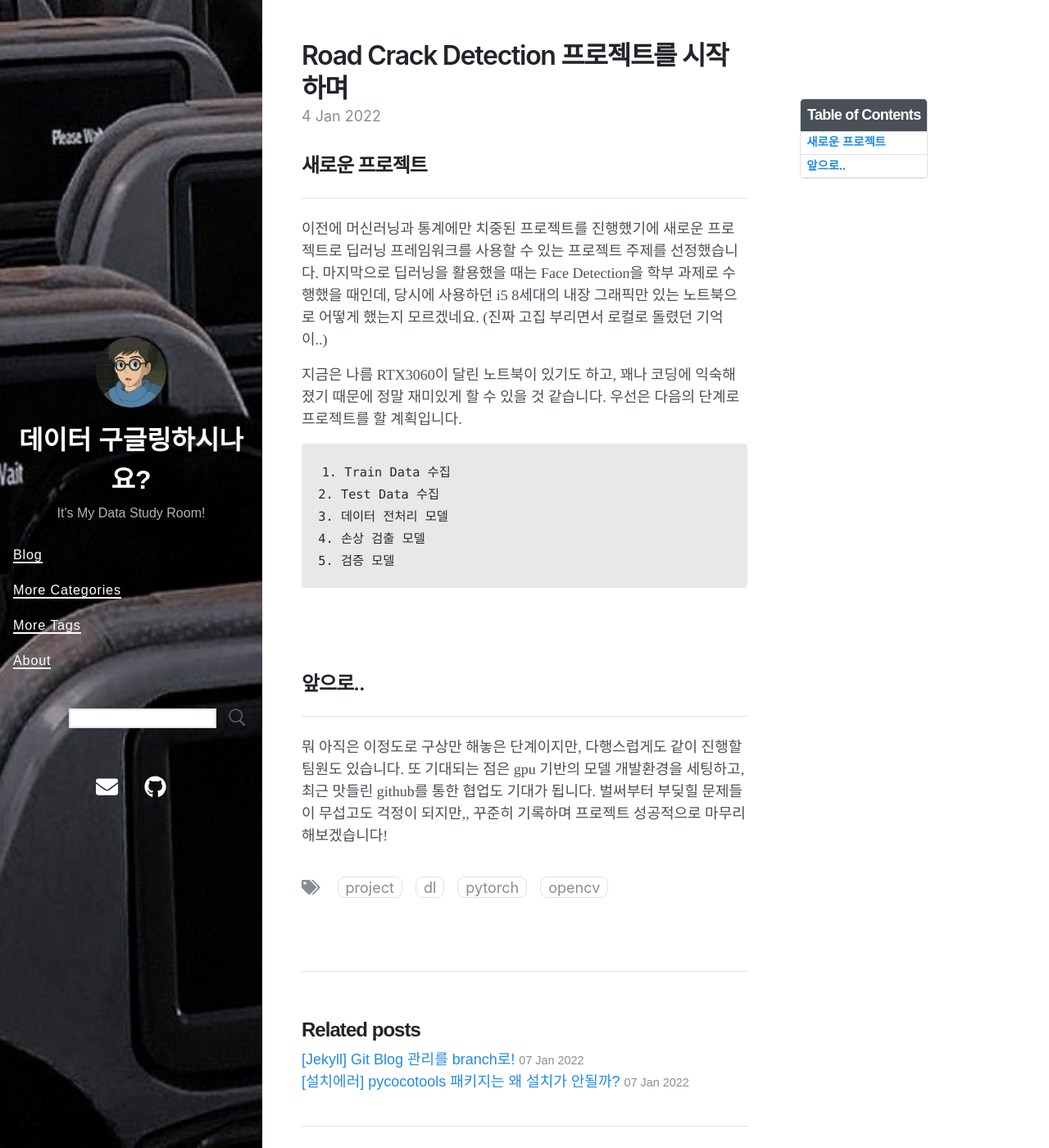
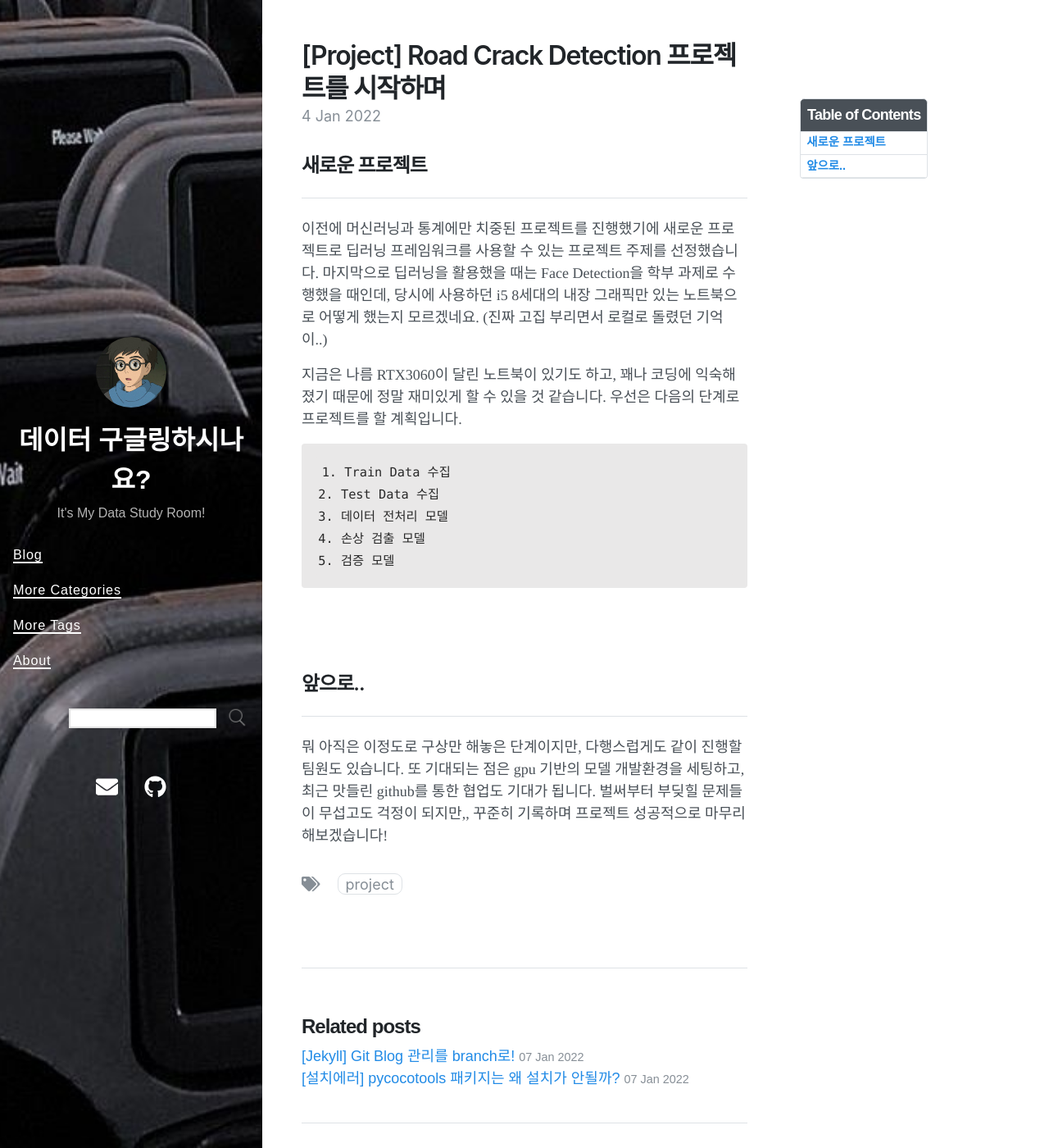
Before and after one commit to chaaaning/chaaaning.github.io, a Jekyll site: the page built from _posts/2022-01-04-crack-detection.md, in a window 1280 px wide and 1400 px high. Shown: the whole window at 82% size. Built offline with Jekyll 4.4.1, drawn with Linux system fonts in a browser that asks for light colours; nearby versions of some CDN libraries; comment, search, counter and statistics services are not loaded.

```diff
--- a/_posts/2022-01-04-crack-detection.md
+++ b/_posts/2022-01-04-crack-detection.md
@@ -1,9 +1,9 @@
 ---
 layout: post
-title: Road Crack Detection 프로젝트를 시작하며
+title: "[Project] Road Crack Detection 프로젝트를 시작하며"
 date: 2022-01-04 11:54 +0800
 categories : DL
-tags: [project, DL, pytorch, opencv]
+tags: [project]
 toc:  true
 ---
 
@@ -27,3 +27,9 @@ toc:  true
 ## 앞으로..
 ---
 뭐 아직은 이정도로 구상만 해놓은 단계이지만, 다행스럽게도 같이 진행할 팀원도 있습니다. 또 기대되는 점은 gpu 기반의 모델 개발환경을 세팅하고, 최근 맛들린 github를 통한 협업도 기대가 됩니다. 벌써부터 부딪힐 문제들이 무섭고도 걱정이 되지만,, 꾸준히 기록하며 프로젝트 성공적으로 마무리 해보겠습니다!
+
+{% if page.comments %}
+<div id="post-disqus" class="container">
+{% include disqus.html %}
+</div>
+{% endif %}
```
Also changed, not shown: _posts/2020-01-08-blog-plan.md (+8 -2 lines), _posts/2022-01-08-error-about-pycocotools.md (+1 -1 lines).
